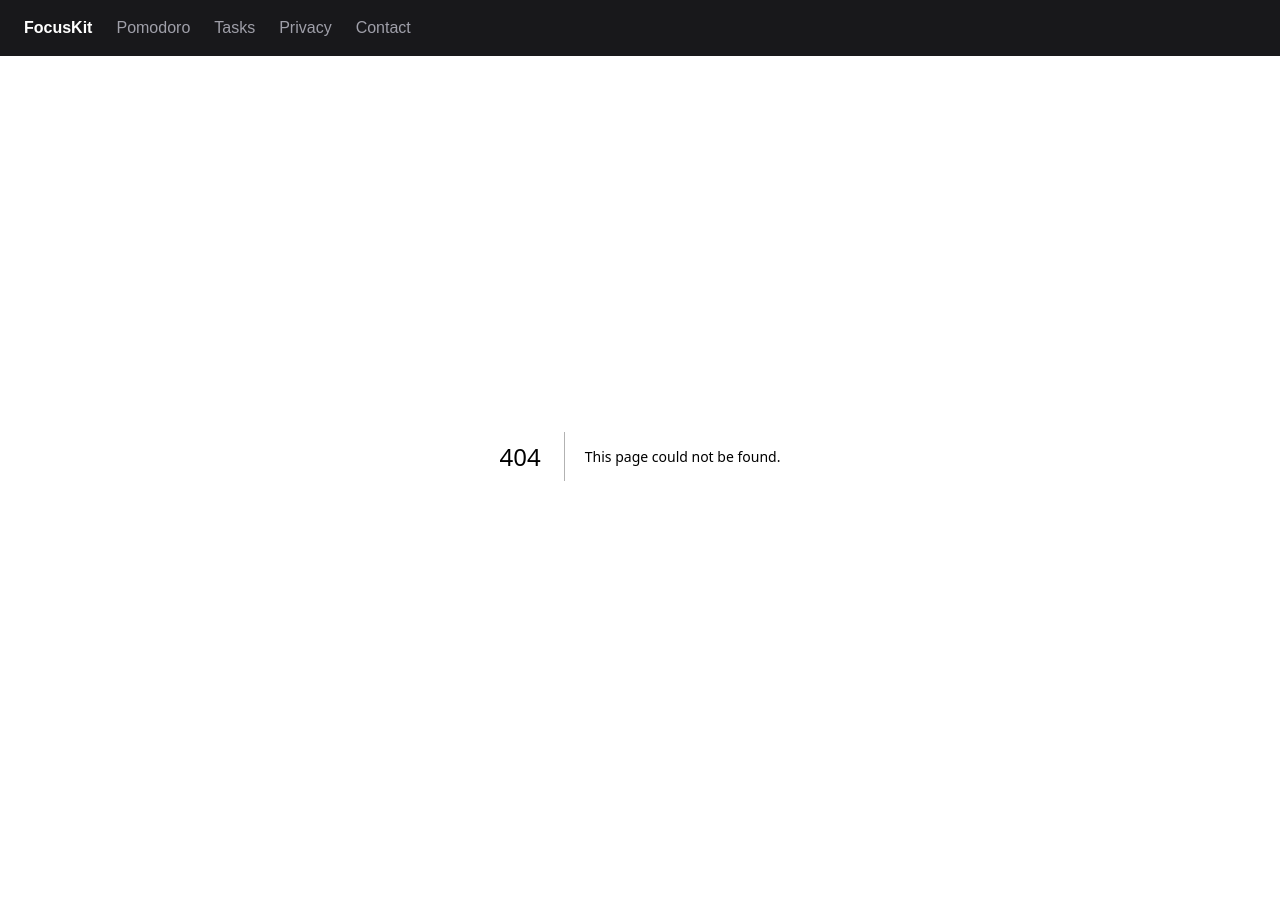
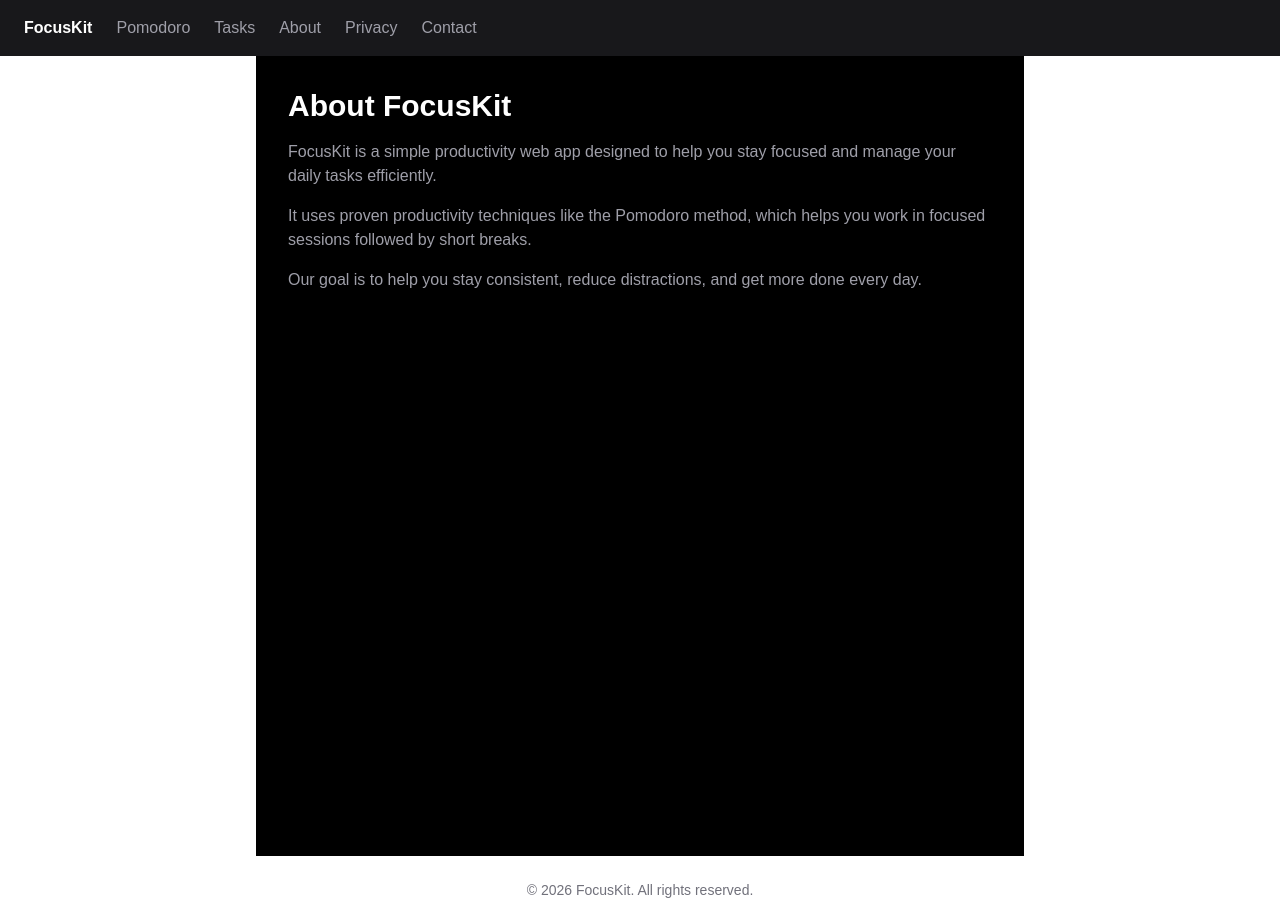
Before and after one commit to SOLTY22/focuskit, a Next.js app: page /about in a window 1280 px wide. Before the commit this address had no page. Before the commit the page ends 856 px from the top, so only its background shows below. Built offline with nearby package versions, Linux system fonts and the light colour scheme.

Commit message:
add about page, footer, and improve site structure

```diff
--- /dev/null
+++ b/app/about/page.tsx
@@ -0,0 +1,22 @@
+export default function AboutPage() {
+  return (
+    <main className="min-h-screen bg-black text-white p-8 max-w-3xl mx-auto">
+      <h1 className="text-3xl font-bold mb-4">About FocusKit</h1>
+
+      <p className="text-zinc-400 mb-4">
+        FocusKit is a simple productivity web app designed to help you stay focused
+        and manage your daily tasks efficiently.
+      </p>
+
+      <p className="text-zinc-400 mb-4">
+        It uses proven productivity techniques like the Pomodoro method, which helps
+        you work in focused sessions followed by short breaks.
+      </p>
+
+      <p className="text-zinc-400">
+        Our goal is to help you stay consistent, reduce distractions,
+        and get more done every day.
+      </p>
+    </main>
+  )
+}
--- a/app/layout.tsx
+++ b/app/layout.tsx
@@ -1,5 +1,6 @@
 import './globals.css'
 import Navbar from '@/components/Navbar'
+import Footer from '@/components/Footer'
 import type { Metadata, Viewport } from 'next'
 
 export const metadata: Metadata = {
@@ -19,33 +20,18 @@ export default function RootLayout({
   return (
     <html lang="en">
       <head>
-        {/* Manifest */}
         <link rel="manifest" href="/manifest.json" />
-
-        {/* Google AdSense – مرة واحدة فقط */}
         <script
           async
           src="https://pagead2.googlesyndication.com/pagead/js/adsbygoogle.js?client=ca-pub-6627537476082218"
           crossOrigin="anonymous"
-        />
-
-        {/* Service Worker */}
-        <script
-          dangerouslySetInnerHTML={{
-            __html: `
-              if ('serviceWorker' in navigator) {
-                window.addEventListener('load', () => {
-                  navigator.serviceWorker.register('/sw.js')
-                })
-              }
-            `,
-          }}
         />
       </head>
 
       <body className="bg-black text-white">
         <Navbar />
         {children}
+        <Footer />
       </body>
     </html>
   )
--- a/app/privacy/page.tsx
+++ b/app/privacy/page.tsx
@@ -4,15 +4,15 @@ export default function PrivacyPage() {
       <h1 className="text-3xl font-bold mb-4">Privacy Policy</h1>
 
       <p className="text-zinc-400 mb-4">
-        FocusKit respects your privacy. We do not collect personal data.
+        FocusKit respects your privacy. We do not collect personal information.
       </p>
 
       <p className="text-zinc-400 mb-4">
-        Third-party services such as Google AdSense may use cookies to show ads.
+        Third-party services such as Google AdSense may use cookies to display ads.
       </p>
 
       <p className="text-zinc-400">
-        By using this website, you agree to this policy.
+        By using this website, you agree to this privacy policy.
       </p>
     </main>
   )
--- /dev/null
+++ b/components/Footer.tsx
@@ -0,0 +1,7 @@
+export default function Footer() {
+  return (
+    <footer className="w-full text-center text-zinc-500 py-6 text-sm">
+      © {new Date().getFullYear()} FocusKit. All rights reserved.
+    </footer>
+  )
+}
--- a/components/Navbar.tsx
+++ b/components/Navbar.tsx
@@ -1,35 +1,25 @@
 export default function Navbar() {
   return (
-    <nav className="w-full px-6 py-4 bg-zinc-900 text-white flex flex-wrap items-center gap-6">
-      <a href="/" className="font-bold">
-        FocusKit
-      </a>
+    <nav className="w-full px-6 py-4 bg-zinc-900 text-white flex flex-wrap gap-6">
+      <a href="/" className="font-bold">FocusKit</a>
 
-      <a
-        href="/tools/pomodoro"
-        className="text-zinc-400 hover:text-white"
-      >
+      <a href="/tools/pomodoro" className="text-zinc-400 hover:text-white">
         Pomodoro
       </a>
 
-      <a
-        href="/tools/tasks"
-        className="text-zinc-400 hover:text-white"
-      >
+      <a href="/tools/tasks" className="text-zinc-400 hover:text-white">
         Tasks
       </a>
 
-      <a
-        href="/privacy"
-        className="text-zinc-400 hover:text-white"
-      >
+      <a href="/about" className="text-zinc-400 hover:text-white">
+        About
+      </a>
+
+      <a href="/privacy" className="text-zinc-400 hover:text-white">
         Privacy
       </a>
 
-      <a
-        href="/contact"
-        className="text-zinc-400 hover:text-white"
-      >
+      <a href="/contact" className="text-zinc-400 hover:text-white">
         Contact
       </a>
     </nav>
```
Also changed, not shown: 1 other file (tests, documents, lock files or other folders).
